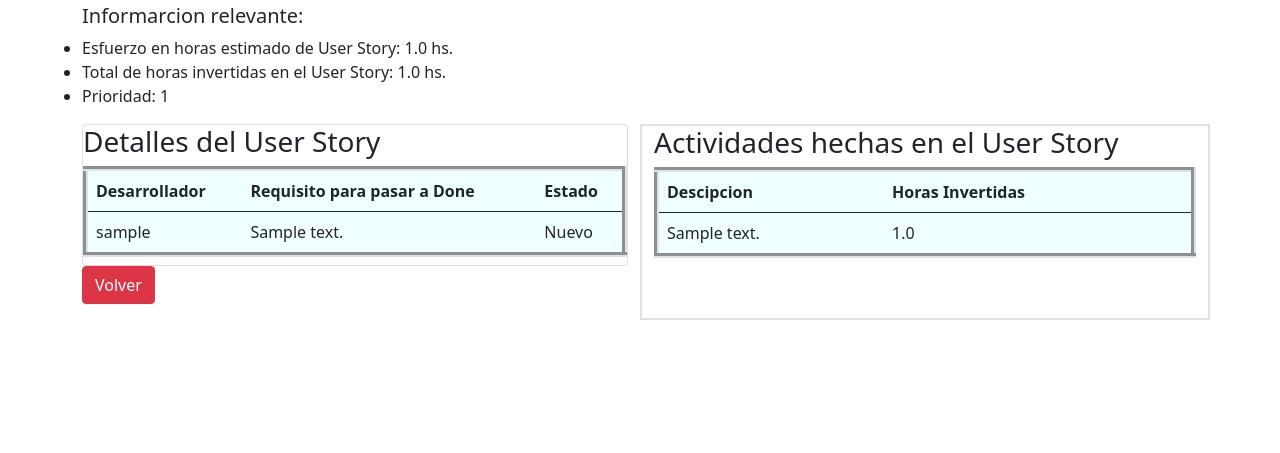
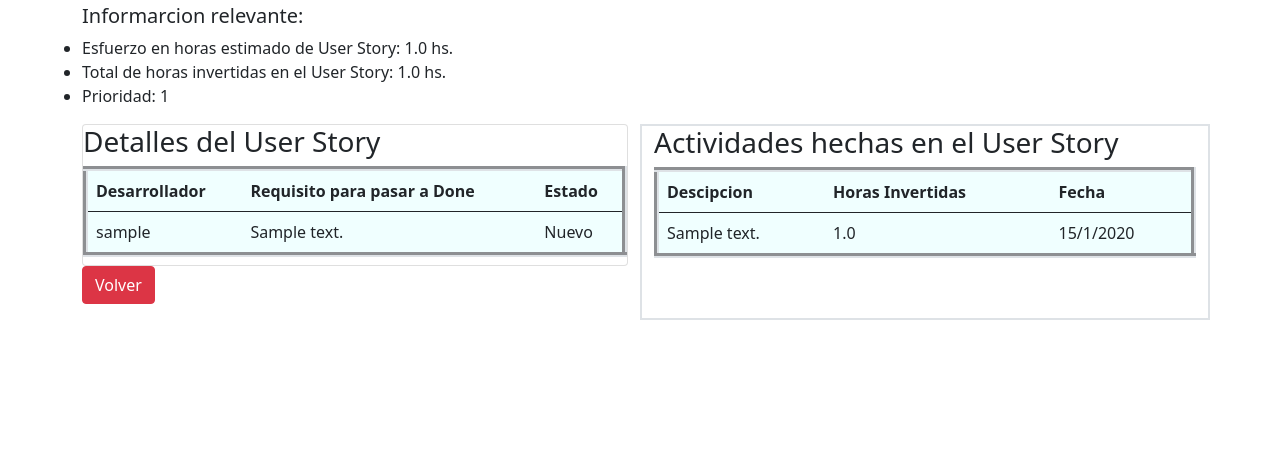
Before and after one commit to Giuli1297/scrum-kanban-pm, a Django app: a page that uses templates/UserStory/logRegistroActividad.html in a window 1280 px wide. Shown: the part 198-651 px from the top of the page. Run offline with Django 3.2, Linux system fonts and the light colour scheme; a user stored in the database is signed in; tables that the repository leaves empty hold one stand-in row (values such as "Sample post"); data that the repository does not hold is empty; some libraries are stand-ins or nearby versions.

Commit message:
Se agrego fecha a registro de actividad de user story

```diff
--- a/templates/UserStory/logRegistroActividad.html
+++ b/templates/UserStory/logRegistroActividad.html
@@ -59,6 +59,7 @@
             <tr align="justify">
                 <th scope="col">Descipcion</th>
                 <th scope="col">Horas Invertidas</th>
+                <th scope="col">Fecha</th>
 
             </tr>
           </thead>
@@ -67,6 +68,7 @@
                 <tr>
                     <td>{{ list.descripcion }}</td>
                     <td>{{ list.hora }}</td>
+                    <td>{{ list.fecha.day}}/{{ list.fecha.month}}/{{ list.fecha.year}}</td>
 
                 </tr>
             {% endfor %}
```
